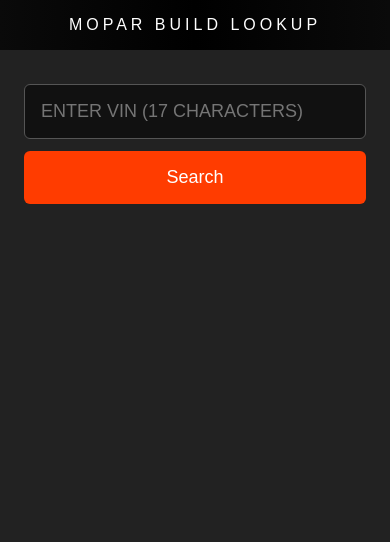
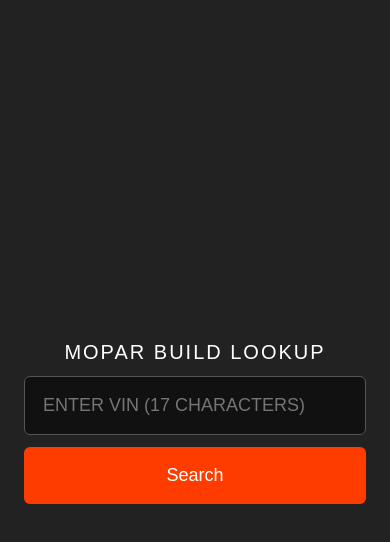
Before and after one commit to forman025/sticker-app, a website: page vinbuildlookup/index.html in a window 390 px wide. Drawn offline with Linux system fonts and the light colour scheme.

Commit message:
Update index.html

```diff
--- a/vinbuildlookup/index.html
+++ b/vinbuildlookup/index.html
@@ -13,32 +13,29 @@ body {
   font-family: Arial, sans-serif;
   background: #222;
   -webkit-text-size-adjust: 100%;
+  display: flex;
+  justify-content: center;
+  align-items: center;
+  min-height: 100vh;
 }
 
-/* HEADER */
-.topbar {
-  width:100%;
-  background:linear-gradient(90deg,#0a0a0a,#000,#0a0a0a);
-  color:white;
-  padding:16px 0;
-  text-align:center;
-  font-family: 'Oswald', sans-serif;
-  letter-spacing:4px;
-  margin-bottom: 10px;
-}
-
-/* CONTAINER (MATCHES WORKING APP BEHAVIOR) */
 .container {
   max-width: 420px;
   width: 100%;
   padding: 24px;
-  margin: 0 auto;
+  text-align: center;
 }
 
-/* INPUT */
+.title {
+  color: white;
+  font-size: 20px;
+  margin-bottom: 12px;
+  letter-spacing: 2px;
+}
+
 input {
   width: 100%;
-  padding: 14px;
+  padding: 16px;
   margin-bottom: 12px;
   border-radius: 6px;
   border: 1px solid #555;
@@ -47,10 +44,9 @@ input {
   font-size: 16px;
 }
 
-/* BUTTON */
 button {
   width: 100%;
-  padding: 14px;
+  padding: 16px;
   border-radius: 6px;
   border: none;
   font-size: 16px;
@@ -59,20 +55,10 @@ button {
   cursor: pointer;
 }
 
-/* MOBILE SCALE */
 @media (max-width: 768px) {
-  .container {
-    padding: 24px;
-  }
-
-  input {
+  input, button {
     font-size: 18px;
-    padding: 16px;
-  }
-
-  button {
-    font-size: 18px;
-    padding: 16px;
+    padding: 18px;
   }
 }
 </style>
@@ -80,9 +66,8 @@ button {
 
 <body>
 
-<div class="topbar">MOPAR BUILD LOOKUP</div>
-
 <div class="container">
+  <div class="title">MOPAR BUILD LOOKUP</div>
   <input id="vinInput" placeholder="ENTER VIN (17 CHARACTERS)" maxlength="17">
   <button onclick="lookupVIN()">Search</button>
 </div>
```
